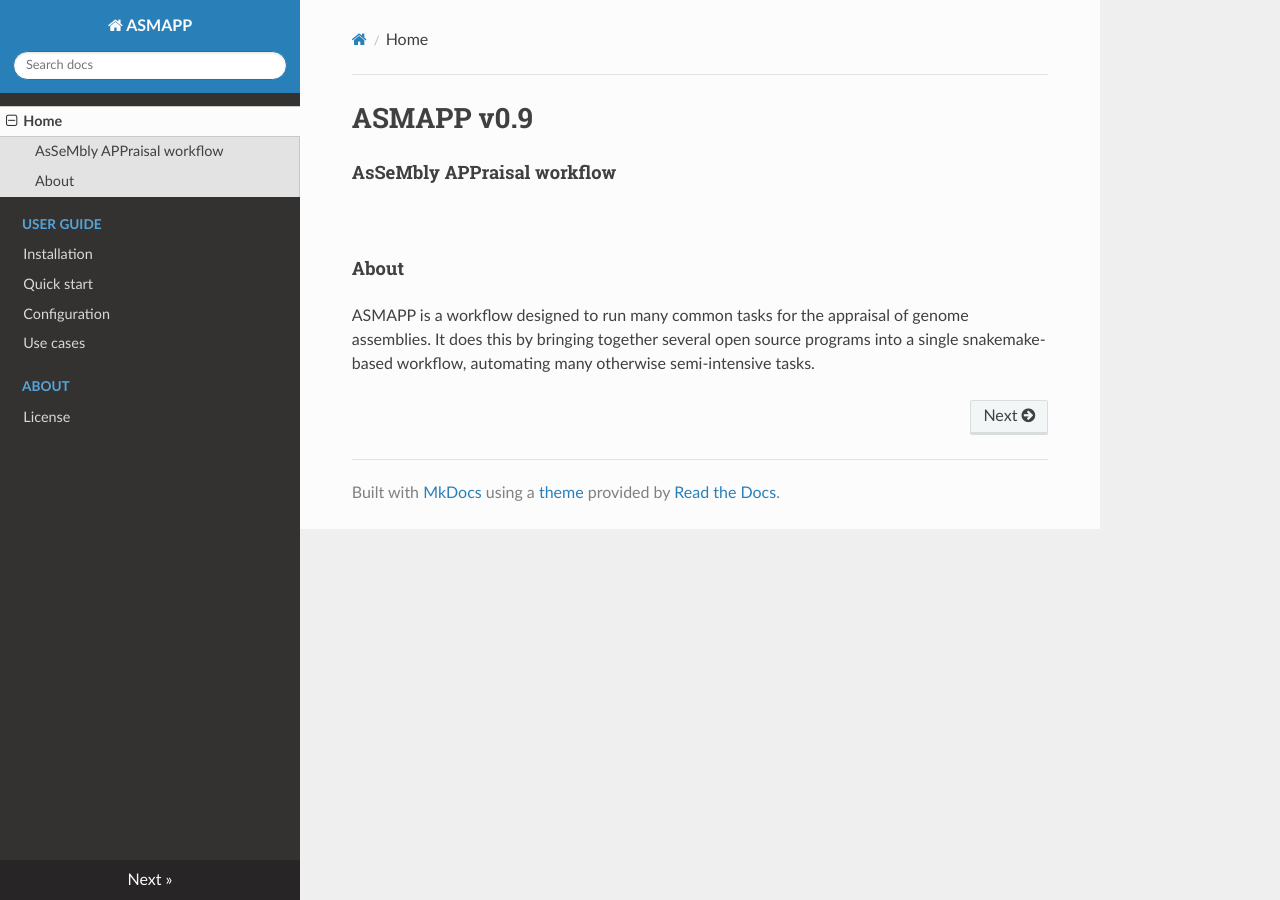
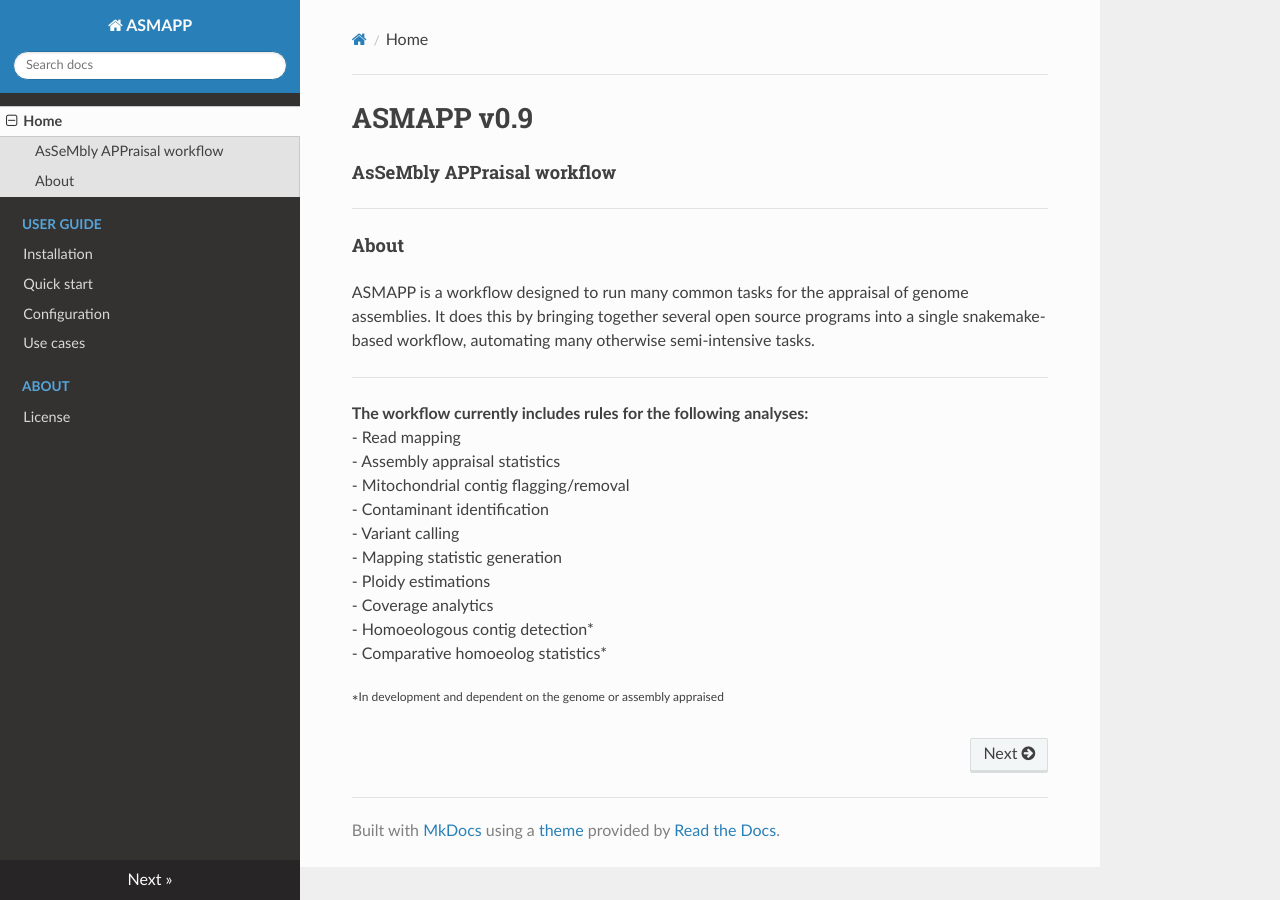
Before and after one commit to mrmrwinter/asmapp, an MkDocs documentation site: the page built from docs/index.md, in a window 1280 px wide. Built offline with MkDocs 1.6.1, drawn with Linux system fonts in a browser that asks for light colours; nearby versions of some CDN libraries.

```diff
--- a/docs/index.md
+++ b/docs/index.md
@@ -1,6 +1,25 @@
 # ASMAPP v0.9
 #### AsSeMbly APPraisal workflow
 
-<br>
+_________________________________________________
+
+
 #### About
 ASMAPP is a workflow designed to run many common tasks for the appraisal of genome assemblies. It does this by bringing together several open source programs into a single snakemake-based workflow, automating many otherwise semi-intensive tasks.
+
+_________________________________________________
+
+
+__The workflow currently includes rules for the following analyses:__
+- Read mapping
+- Assembly appraisal statistics
+- Mitochondrial contig flagging/removal
+- Contaminant identification
+- Variant calling
+- Mapping statistic generation
+- Ploidy estimations
+- Coverage analytics
+- Homoeologous contig detection\*
+- Comparative homoeolog statistics\*
+
+*<sup>In development and dependent on the genome or assembly appraised</sup>
```
Also changed, not shown: docs/license.md (+7 -0 lines).
